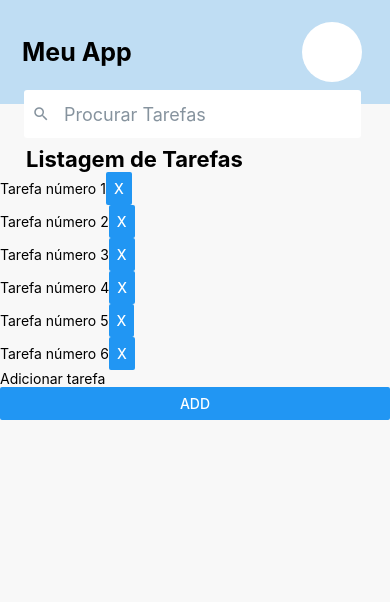
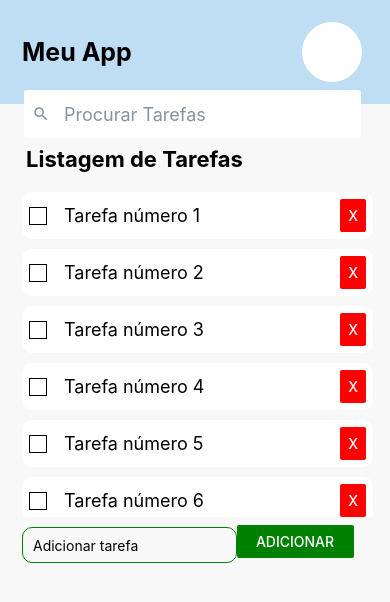
Before and after one commit to Ivandro-Alfredo/mayongi-app-test, a React Native app: screen / in a window 390 px wide. Shown: the top 602 px of the page. Built offline with nearby package versions, Linux system fonts and the light colour scheme.

Commit message:
feat: final commit

```diff
--- a/src/Components/taskList.jsx
+++ b/src/Components/taskList.jsx
@@ -1,5 +1,5 @@
 import React, { useState } from 'react';
-import { View, Text, Button, TextInput, ScrollView } from 'react-native';
+import { View, Text, Button, TextInput, ScrollView, TouchableOpacity} from 'react-native';
 import { styles } from '../Style/taskListStyle';
 
 export const ListaDeTarefas = () => {
@@ -20,14 +20,17 @@ export const ListaDeTarefas = () => {
   };
 
   return (
-    <View>
+    <ScrollView>
       <ScrollView>
         {tarefas.map((item, index) => (
-          <View key={index} style={{ flexDirection: 'row', alignItems: 'center' }}>
-            <Text >
+          <View key={index} style={styles.taskContainer}>
+            <Text style={styles.checkbox}></Text>
+            <Text style={{ flex: 1, fontSize:18,marginLeft:17}}>
               {item.texto}
             </Text>
-            <Button title="X"/>
+            <Button title="X"
+                color='red'
+            />
           </View>
         ))}
       </ScrollView>
@@ -37,8 +40,14 @@ export const ListaDeTarefas = () => {
         onChangeText={(text) => setTarefa(text)}
         value={tarefa}
         onSubmitEditing={adicionarTarefa}
+        style={styles.input}
       />
-      <Button title="add" onPress={adicionarTarefa} />
-    </View>
+      <View style={styles.addButton}>
+        <Button title="Adicionar"
+            onPress={adicionarTarefa}
+            color='green'
+        />
+      </View>
+    </ScrollView>
   );
 };
--- a/src/Style/homeStyle.jsx
+++ b/src/Style/homeStyle.jsx
@@ -21,5 +21,6 @@ export const styles = StyleSheet.create({
     color: 'black',
     fontWeight:'bold',
     marginLeft:26,
+    marginBottom: 20,
   },
 });
--- a/src/Style/taskListStyle.jsx
+++ b/src/Style/taskListStyle.jsx
@@ -1,24 +1,39 @@
 import { StyleSheet } from 'react-native';
 
 export const styles = StyleSheet.create({
-  searchContainer: {
-    backgroundColor: 'white', // Cor de fundo branca
-    borderBottomWidth: 0, // Remove a borda inferior
-    borderTopWidth: 0, // Remove a borda superior
-    width: '90%', // Largura de 90%
-    marginLeft: 16, // Margem à esquerda de 16
-    flexDirection: 'row', // Alinhar elementos lado a lado
-    alignItems: 'center', // Alinhar verticalmente no centro
-    justifyContent: 'space-between', // Espaçamento entre elementos
-  },
-  input: {
-    flex: 1, // Ocupa todo o espaço disponível no contêiner
-  },
-  addButton: {
-    backgroundColor: 'green', // Cor de fundo verde para o botão de adicionar
-    marginLeft: 10, // Espaço à esquerda
-  },
-  buttonText: {
-    color: 'white', // Cor do texto branco para o botão
-  },
+	taskContainer: {
+		flexDirection: 'row',
+		alignItems: 'center',
+		padding: 7,
+		backgroundColor: 'white',
+		marginBottom: 10,
+		borderColor: 'white',
+		width: '90%',
+		marginLeft: 22,
+		borderRadius: 10,
+
+	},
+    checkbox:{
+        width:18,
+        height: 18,
+        borderWidth: 1,
+    },
+	input: {
+		width: '55%',
+		marginLeft: 22,
+		borderRadius: 10,
+		borderWidth: 1,
+		borderColor: 'green',
+		height: '10%',
+		marginTop: 10,
+        paddingHorizontal: 10,
+        marginBottom:10
+	},
+	addButton: {
+		width: '30%',
+        alignSelf: 'center',
+        marginStart: 200,
+        marginTop: -48,
+        marginBottom:10
+	},
 });
```
